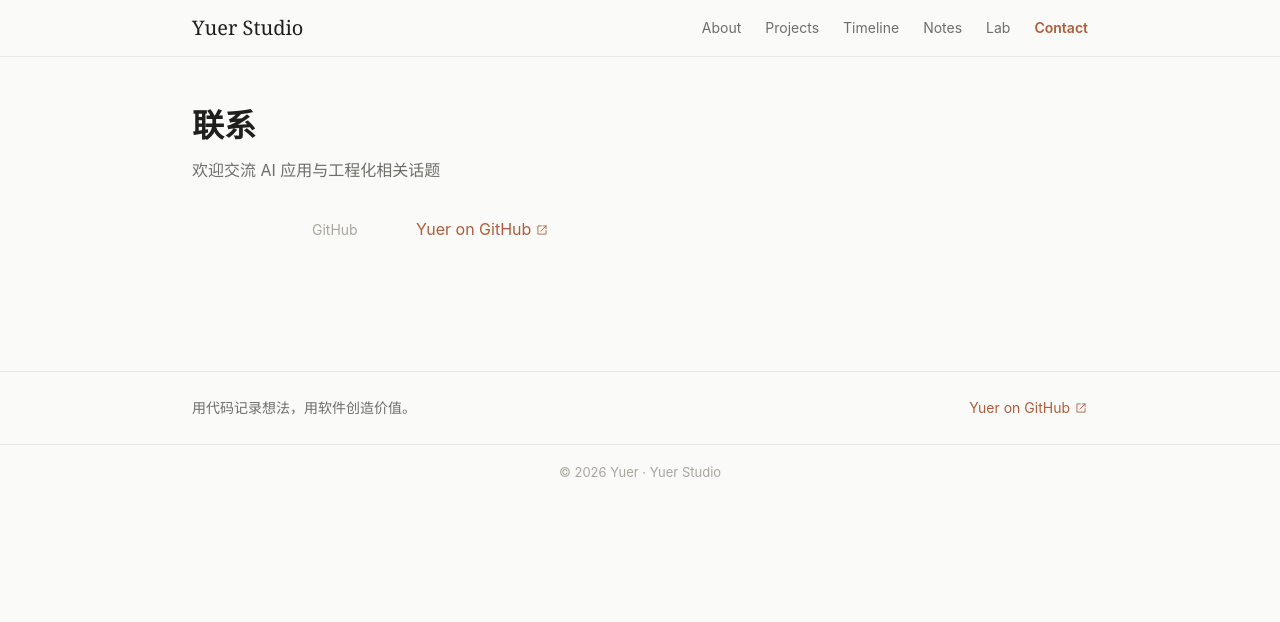
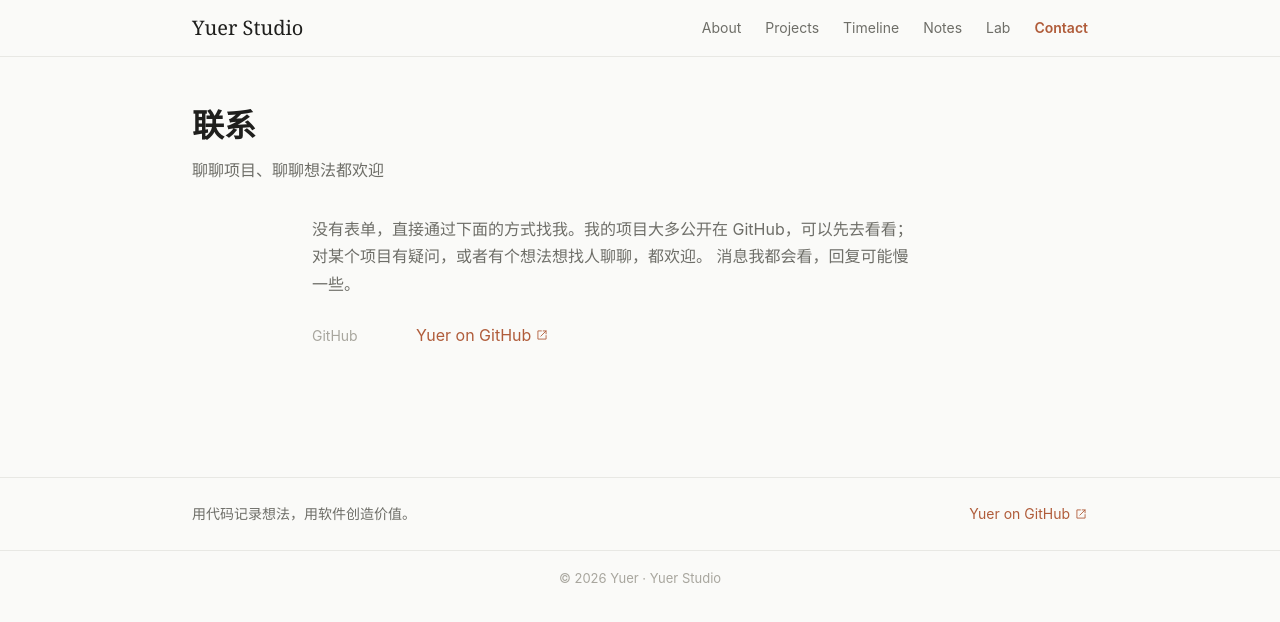
Before and after one commit to anyuer678/yuer.dev, a Vue app: page /contact in a window 1280 px wide. Shown: the top 622 px of the page. Built offline with nearby package versions, Linux system fonts and the light colour scheme.

Commit message:
﻿feat(contact): 联系页加一段介绍文字
- PageHeader 描述改为"聊聊项目、聊聊想法都欢迎"
- 链接列表上方新增 contact__intro：无表单说明 + GitHub 公开项目 + 欢迎聊想法 + 回复可能慢（口语短句，学生视角）

```diff
--- a/src/pages/Contact.vue
+++ b/src/pages/Contact.vue
@@ -12,9 +12,13 @@ const emailDomain = email.split('@')[1] ?? ''
 
 <template>
   <div class="container">
-    <PageHeader title="联系" description="欢迎交流 AI 应用与工程化相关话题" />
+    <PageHeader title="联系" description="聊聊项目、聊聊想法都欢迎" />
 
     <div class="container container--narrow contact">
+      <p class="contact__intro">
+        没有表单，直接通过下面的方式找我。我的项目大多公开在 GitHub，可以先去看看；对某个项目有疑问，或者有个想法想找人聊聊，都欢迎。
+        消息我都会看，回复可能慢一些。
+      </p>
       <ul class="contact__list">
         <li v-if="email" class="contact__item">
           <span class="contact__label">邮箱</span>
@@ -33,6 +37,13 @@ const emailDomain = email.split('@')[1] ?? ''
 <style scoped>
 .contact {
   padding-bottom: var(--space-16);
+}
+.contact__intro {
+  margin: 0 0 var(--space-6);
+  font-size: var(--text-body);
+  line-height: var(--lh-body);
+  color: var(--color-text-secondary);
+  max-width: 60ch;
 }
 .contact__list {
   list-style: none;
```
